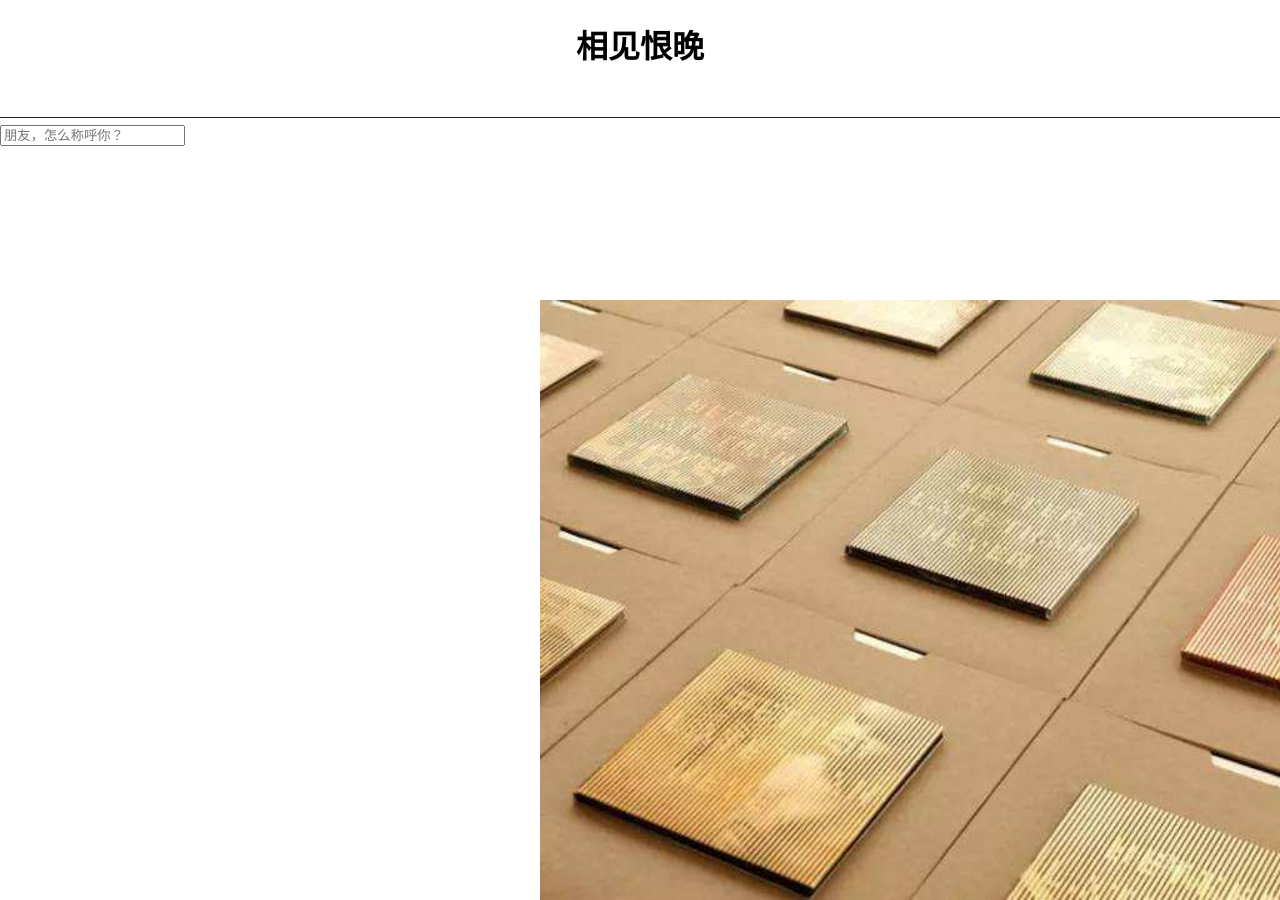
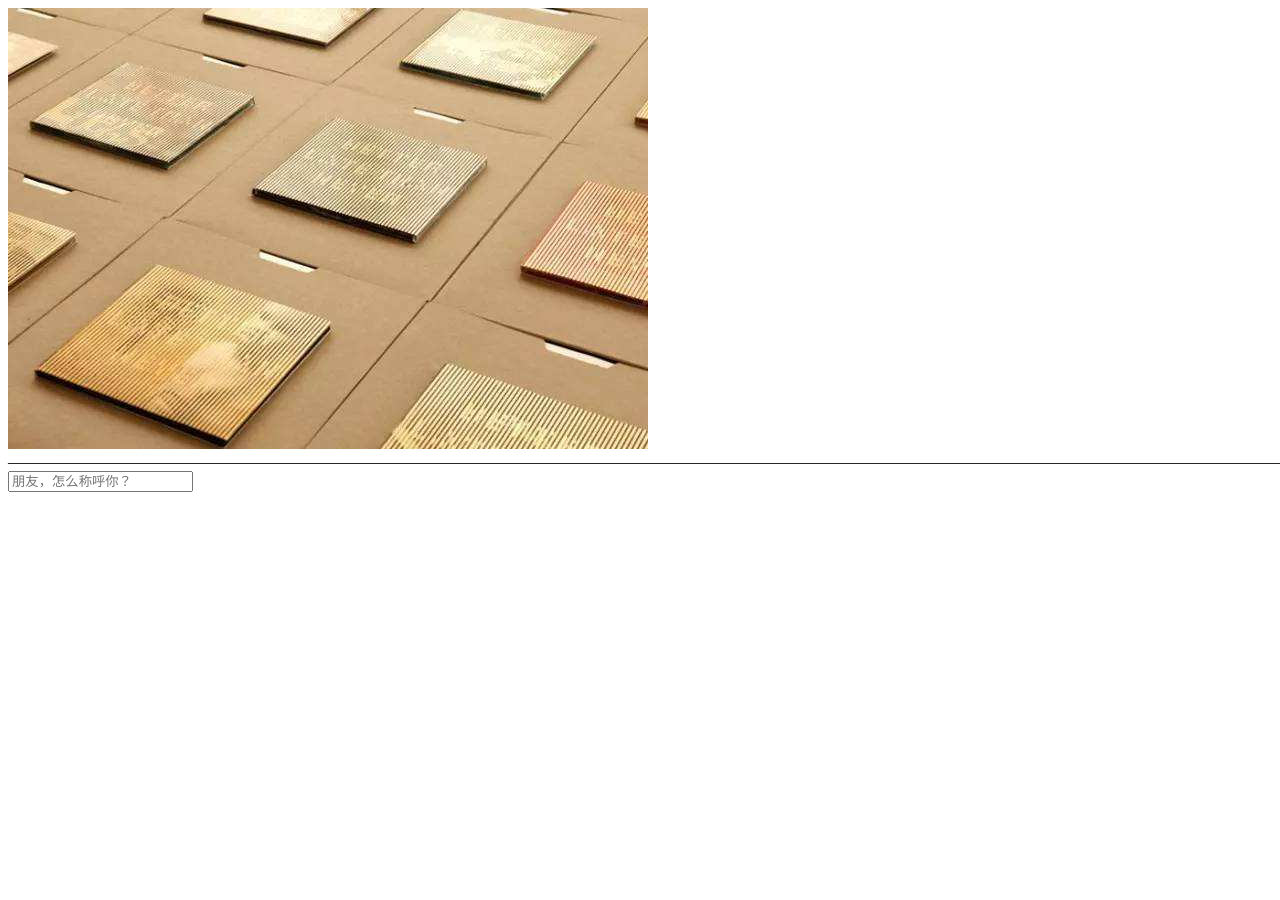
Before and after one commit to kaza308/kaza308.github.io, a plain HTML site: page index.html in a window 1280 px wide. Shown: the top 900 px of the page. After the commit the page ends 800 px from the top, so only its background shows below. Drawn offline with Linux system fonts and the light colour scheme.

Commit message:
Update index.html

```diff
--- a/index.html
+++ b/index.html
@@ -5,23 +5,7 @@
      <title>welcome to kidney wechat group</title>
 </head>
 <body>
-     <h1 style="text-align:center;">相见恨晚</h1>
-         <style type="text/css">
-        html,body {
-            margin: 0;
-            margin: 0;
-            height: 100%;
-        }
-        img {
-            position: absolute;
-            left: 50%;
-            top: 50%;
-            margin-left: -100px;
-            margin-top: -100px;
-            width: 800px;
-            height: 600px;
-        }
-    </style>
+     <div class="item active" style="background-image: url('https://kaza308.github.io/src/betterlate.jpeg')"></div>
      <img src="https://kaza308.github.io/src/betterlate.jpeg" >
      <br>——————————————————————————————————————————————————————————————————————————————————————————————</br>
      <input type="text" class="form-control" name="content" id="content" placeholder="朋友，怎么称呼你？">
```
